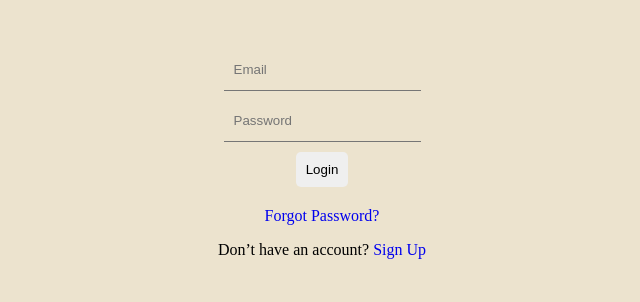
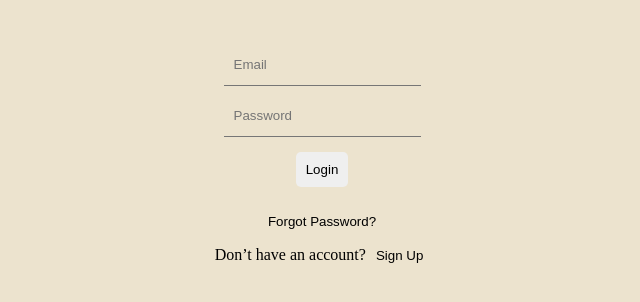
Before and after one commit to sofien023/personality-dataset-manager, a React (Vite) app in the folder frontend/: page / in a window 1280 px wide. Shown: the part 256-558 px from the top of the page, without its empty margins (318-958 px from the left). Built offline with nearby package versions, Linux system fonts and the light colour scheme.

Commit message:
auth interfaces v1.2

```diff
--- a/frontend/src/App.jsx
+++ b/frontend/src/App.jsx
@@ -1,18 +1,26 @@
-import { BrowserRouter as Router, Routes, Route } from 'react-router-dom';
-import Login from './components/Login';
-import Signup from './components/Signup';
-import ForgotPassword from './components/ForgotPassword';
-
-
+import { useState } from 'react';
+import Login from './components/auth/Login';
+import Signup from './components/auth/Signup';
+import ForgotPassword from './components/auth/ForgotPassword';
 
 function App() {
+  const [page, setPage] = useState('login');
+
+  const renderPage = () => {
+    switch (page) {
+      case 'signup':
+        return <Signup setPage={setPage} />;
+      case 'forgot-password':
+        return <ForgotPassword setPage={setPage} />;
+      default:
+        return <Login setPage={setPage} />;
+    }
+  };
+
   return (
-<Routes>
-  <Route path="/" element={<Login />} />
-  <Route path="/signup" element={<Signup />} />
-  <Route path="/forgot-password" element={<ForgotPassword />} />
-</Routes>
-
+    <div className="flex flex-col items-center justify-center h-screen bg-earth">
+      {renderPage()}
+    </div>
   );
 }
 
--- a/frontend/src/components/ForgotPassword.jsx
+++ /dev/null
@@ -1,23 +0,0 @@
-import { Link } from 'react-router-dom';
-
-export default function ForgotPassword() {
-return (
-    <div className="flex flex-col  items-center justify-center h-screen bg-earth">
-        <div className="bg-white p-8 rounded shadow-md w-80">
-        <p className="text-sm text-gray-600 mb-4">Enter your email address and We’ll send you instructions to reset your password.</p>
-        <input
-  className="w-[90%] min-h-[20px] w-fit border-0 bg-transparent border-b
-  m-[10px] p-[10px] block mx-auto focus:outline-none focus:ring-0 focus:border-none"
-  type="email"
-  placeholder="Your Email"
-/>
-        <button type='submit' className="w-[90%] min-h-[20px] rounded-[5px] p-[10px] border-0 w-fit mx-auto block">
-            Send Reset Link
-        </button>
-        <div className="text-sm text-center m-[10px] p-[6px]">
-            Back to <Link to="/" className="text-forest no-underline">Login</Link>
-        </div>
-        </div>
-    </div>
-    );
-}
--- a/frontend/src/components/Login.jsx
+++ /dev/null
@@ -1,42 +0,0 @@
-import { Link } from 'react-router-dom';
-
-export default function Login() {
-  return (
-    <div className="flex flex-col items-center justify-center h-screen bg-earth">
-      <form className="bg-white p-10 rounded shadow-md w-[400px] space-y-6">
-      <input
-  className="w-[90%] min-h-[20px] w-fit border-0 bg-transparent border-b
-  m-[10px] p-[10px] block mx-auto focus:outline-none focus:ring-0 focus:border-none"
-  type="email"
-  placeholder="Email"
-/>
-<input
-  className="w-[90%] min-h-[20px] w-fit border-0 bg-transparent border-b
-  m-[10px] p-[10px] block mx-auto focus:outline-none focus:ring-0 focus:border-none"
-  type="password"
-  placeholder="Password"
-/>
-
-        <button
-          type="submit"
-        className=" w-[90%] min-h-[20px] rounded-[5px] border-0 w-fit m-[10px] p-[10px] mx-auto block"
-        >
-          Login
-        </button>
-
-        <div className="text-base text-center p-[10px] ">
-          <Link to="/forgot-password" className="text-forest no-underline">
-            Forgot Password?
-          </Link>
-        </div>
-
-        <div className="text-base text-center p-[6px]">
-          Don’t have an account?{' '}
-          <Link to="/signup" className="text-forest no-underline">
-            Sign Up
-          </Link>
-        </div>
-      </form>
-    </div>
-  );
-}
--- a/frontend/src/components/Signup.jsx
+++ /dev/null
@@ -1,42 +0,0 @@
-import { Link } from 'react-router-dom';
-
-export default function Signup() {
-  return (
-    <div className="flex flex-col items-center justify-center h-screen bg-earth">
-      <form className="p-10 rounded shadow-md w-[250px] space-y-6">
-        <legend className='bg-white'>
-        <input
-        className=" w-[90%] min-h-[20px] border-0 bg-transparent border-b
-        m-[10px] p-[10px] mx-auto block focus:outline-none focus:ring-0 focus:border-none"
-          type="text"
-          placeholder="Username"
-        />
-        <input
-          className="w-[90%] min-h-[20px] border-0 bg-transparent border-b
-            m-[10px] p-[10px] mx-auto block focus:outline-none focus:ring-0 focus:border-none"
-          type="email"
-          placeholder="Email"
-        />
-        <input
-          className="w-[90%] min-h-[20px] border-0 bg-transparent border-b
-          m-[10px] p-[10px] mx-auto block focus:outline-none focus:ring-0 focus:border-none"
-          type="password"
-          placeholder="Password"
-        />
-      <button
-  type="submit"
-  className="w-[90%] min-h-[20px] rounded-[5px] p-[10px] border-0 w-fit mx-auto block">
-  Sign Up
-</button>
-
-        <div className="text-sm text-center m-[10px] p-[6px]">
-          Already have an account?{' '}
-          <Link to="/" className="text-forest no-underline">
-            Log In
-          </Link>
-        </div>
-        </legend>
-      </form>
-    </div>
-  );
-}
--- /dev/null
+++ b/frontend/src/components/auth/ForgotPassword.jsx
@@ -0,0 +1,31 @@
+export default function ForgotPassword({ setPage }) {
+    return (
+        <div className="flex flex-col items-center justify-center h-screen bg-earth">
+        <div className="bg-white p-8 rounded shadow-md w-80">
+            <p className="text-sm text-gray-600 mb-4">
+            Enter your email address and we’ll send you instructions to reset your password.
+        </p>
+        <input
+            className="w-[90%] min-h-[20px] w-fit border-0 bg-transparent border-b
+                m-[10px] p-[10px] block mx-auto focus:outline-none focus:ring-0 focus:border-none"
+            type="email"
+            placeholder="Your Email"
+        />
+        <button
+            type="submit"
+            className="w-[90%] min-h-[20px] rounded-[5px] p-[10px] border-0 w-fit mx-auto block m-[15px]  cursor-pointer"
+        >
+            Send Reset Link
+        </button>
+        <div className="text-sm text-center m-[10px] p-[6px]">
+            Back to{' '}
+            <button
+                onClick={() => setPage('login')}
+                className="text-forest no-underline bg-transparent border-none cursor-pointer">
+                Login
+            </button>
+            </div>
+        </div>
+        </div>
+    );
+    }
--- /dev/null
+++ b/frontend/src/components/auth/Login.jsx
@@ -0,0 +1,47 @@
+
+
+export default function Login({ setPage }) {
+  return (
+    <div className="flex flex-col items-center justify-center h-screen bg-earth">
+      <form className="bg-white p-10 rounded shadow-md w-[400px] space-y-6">
+        <input
+          className="w-[90%] min-h-[20px] w-fit border-0 bg-transparent border-b
+            m-[10px] p-[10px] block mx-auto focus:outline-none focus:ring-0 focus:border-none"
+          type="email"
+          placeholder="Email"
+        />
+        <input
+          className="w-[90%] min-h-[20px] w-fit border-0 bg-transparent border-b
+            m-[10px] p-[10px] block mx-auto focus:outline-none focus:ring-0 focus:border-none"
+          type="password"
+          placeholder="Password"
+        />
+        <button
+          type="submit"
+          className="w-[90%] min-h-[20px] rounded-[5px] border-0 w-fit m-[15px] p-[10px] mx-auto block"
+        >
+          Login
+        </button>
+
+        <div className="text-base text-center p-[10px]">
+          <button
+            onClick={() => setPage('forgot-password')}
+            className="text-forest no-underline bg-transparent border-none cursor-pointer"
+          >
+            Forgot Password?
+          </button>
+        </div>
+
+        <div className="text-base text-center p-[6px]">
+          Don’t have an account?{' '}
+          <button
+            onClick={() => setPage('signup')}
+            className="text-forest no-underline bg-transparent border-none cursor-pointer"
+          >
+            Sign Up
+          </button>
+        </div>
+      </form>
+    </div>
+  );
+}
--- /dev/null
+++ b/frontend/src/components/auth/Signup.jsx
@@ -0,0 +1,42 @@
+export default function Signup({ setPage }) {
+  return (
+    <div className="flex flex-col items-center justify-center h-screen bg-earth">
+      <form className="p-10 rounded shadow-md w-[250px] space-y-6 bg-white">
+        <input
+          className="w-[90%] min-h-[20px] border-0 bg-transparent border-b
+            m-[10px] p-[10px] mx-auto block focus:outline-none focus:ring-0 focus:border-none"
+          type="text"
+          placeholder="Username"
+        />
+        <input
+          className="w-[90%] min-h-[20px] border-0 bg-transparent border-b
+            m-[10px] p-[10px] mx-auto block focus:outline-none focus:ring-0 focus:border-none"
+          type="email"
+          placeholder="Email"
+        />
+        <input
+          className="w-[90%] min-h-[20px] border-0 bg-transparent border-b
+            m-[10px] p-[10px] mx-auto block focus:outline-none focus:ring-0 focus:border-none"
+          type="password"
+          placeholder="Password"
+        />
+        <button
+          type="submit"
+          className="w-[90%] min-h-[20px] rounded-[5px] p-[10px] border-0 w-fit mx-auto block m-[15px]"
+        >
+          Sign Up
+        </button>
+
+        <div className="text-center m-[10px] p-[4px]">
+          Already have an account?{' '}
+          <button
+            onClick={() => setPage('login')}
+            className=" no-underline bg-transparent border-none cursor-pointer"
+          >
+            Log In
+          </button>
+        </div>
+      </form>
+    </div>
+  );
+}
```
